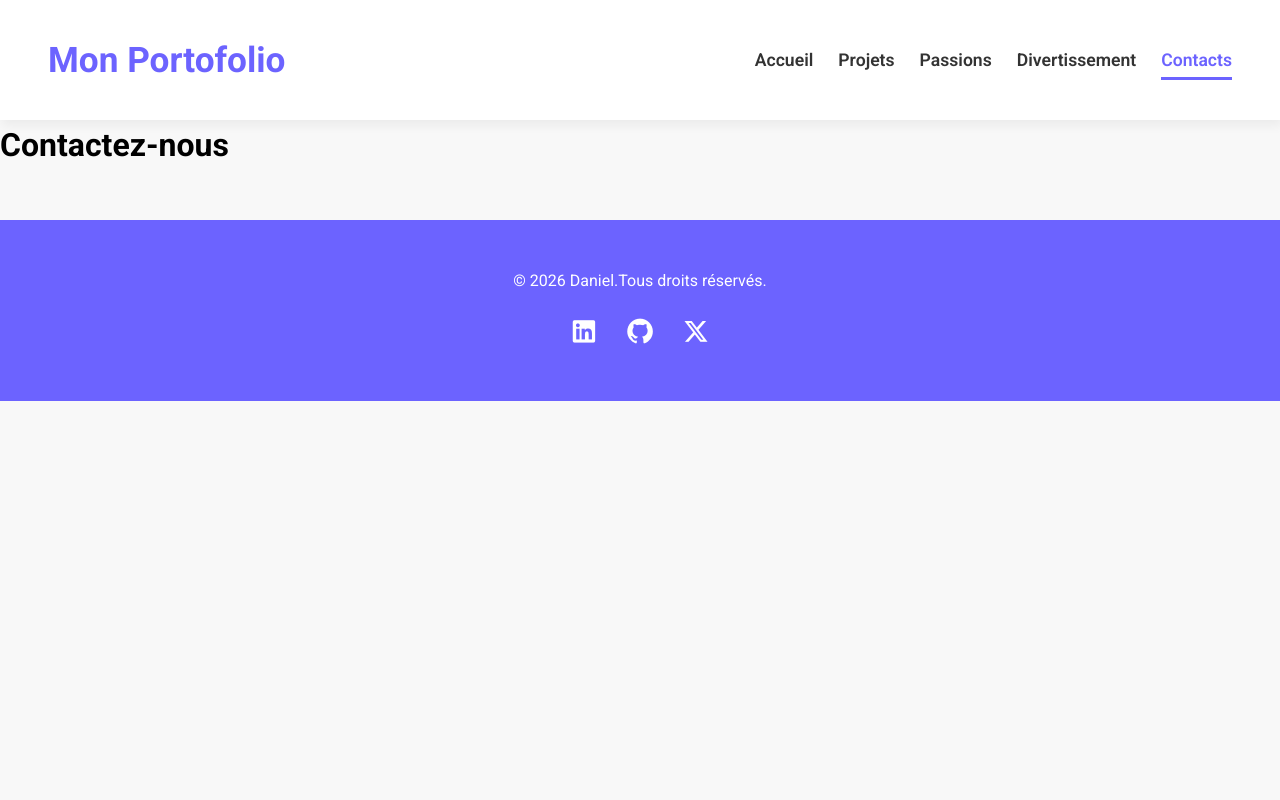
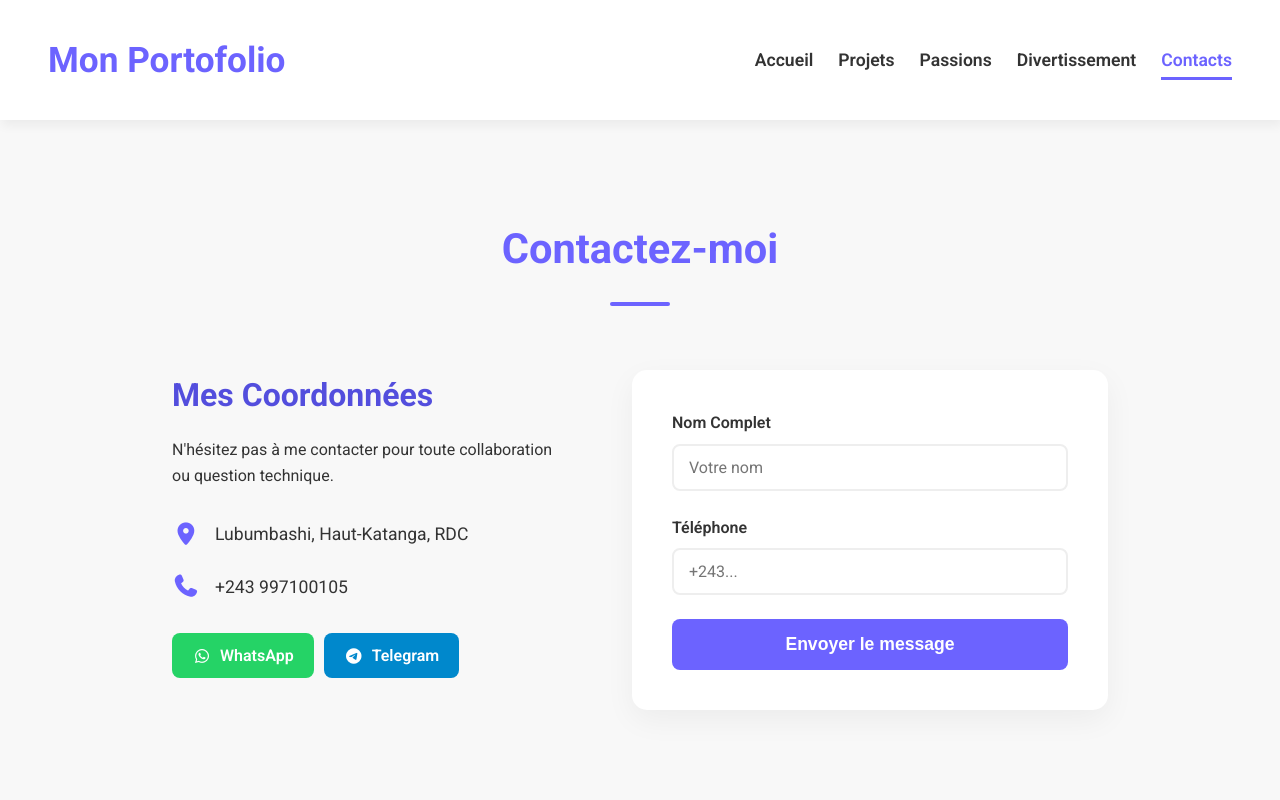
Before and after one commit to nawejmugalu/Mon-Portfolio-2026, a plain HTML site: page contact.html in a window 1280 px wide. Shown: the top 800 px of the page. Drawn offline with Linux system fonts and the light colour scheme.

Commit message:
Création et styllisation de la page contact

```diff
--- a/CSS/style.css
+++ b/CSS/style.css
@@ -338,3 +338,137 @@ footer a:hover{
         margin: 4rem auto;
     }
 }
+
+/* --- STYLE PAGE CONTACT --- */
+
+.section-contact {
+    max-width: 1000px;
+    margin: 6rem auto;
+    padding: 0 2rem;
+}
+
+.contact-wrapper {
+    display: flex;
+    gap: 4rem;
+    margin-top: 4rem;
+    align-items: flex-start;
+}
+
+/* Infos de contact */
+.contact-info {
+    flex: 1;
+}
+
+.contact-info h3 {
+    font-size: 2rem;
+    color: var(--violet-fonce);
+    margin-bottom: 1rem;
+}
+
+.contact-info p {
+    margin-bottom: 2rem;
+    color: var(--gris-très-fonce);
+}
+
+.info-item {
+    display: flex;
+    align-items: center;
+    gap: 15px;
+    margin-bottom: 1.5rem;
+    font-size: 1.1rem;
+    color: var(--gris-très-fonce);
+}
+
+.info-item i {
+    color: var(--violet-doux);
+    font-size: 1.4rem;
+}
+
+/* Boutons WhatsApp / Telegram */
+.social-contact {
+    display: flex;
+    gap: 10px;
+    margin-top: 2rem;
+}
+
+.btn-social {
+    text-decoration: none;
+    padding: 10px 20px;
+    border-radius: 8px;
+    color: white;
+    font-weight: 600;
+    display: flex;
+    align-items: center;
+    gap: 8px;
+    transition: transform 0.2s ease;
+}
+
+.whatsapp { background-color: #25D366; }
+.telegram { background-color: #0088cc; }
+
+.btn-social:hover {
+    transform: translateY(-3px);
+    opacity: 0.9;
+}
+
+/* Formulaire */
+.contact-form-container {
+    flex: 1;
+    background: white;
+    padding: 2.5rem;
+    border-radius: 15px;
+    box-shadow: 0 10px 30px rgba(0,0,0,0.05);
+}
+
+.form-group {
+    margin-bottom: 1.5rem;
+}
+
+.form-group label {
+    display: block;
+    margin-bottom: 8px;
+    font-weight: 600;
+    color: var(--gris-très-fonce);
+}
+
+.form-group input {
+    width: 100%;
+    padding: 12px 15px;
+    border: 2px solid var(--gris-clair);
+    border-radius: 8px;
+    font-family: inherit;
+    font-size: 1rem;
+    transition: border-color 0.3s ease;
+}
+
+.form-group input:focus {
+    outline: none;
+    border-color: var(--violet-doux);
+}
+
+.submit-btn {
+    width: 100%;
+    background-color: var(--violet-doux);
+    color: white;
+    border: none;
+    padding: 15px;
+    border-radius: 8px;
+    font-size: 1.1rem;
+    font-weight: 600;
+    cursor: pointer;
+    transition: background 0.3s ease;
+}
+
+.submit-btn:hover {
+    background-color: var(--violet-fonce);
+}
+
+/* Responsive Contact */
+@media (max-width: 768px) {
+    .contact-wrapper {
+        flex-direction: column;
+    }
+    .social-contact {
+        flex-wrap: wrap;
+    }
+}
--- a/contact.html
+++ b/contact.html
@@ -26,7 +26,49 @@
         </nav>
     </header>
     <main>
-        <h1>Contactez-nous</h1>
+        <section class="section-contact">
+            <h2>Contactez-moi</h2>
+
+            <div class="contact-wrapper">
+                <div class="contact-info">
+                    <h3>Mes Coordonnées</h3>
+                    <p>N'hésitez pas à me contacter pour toute collaboration ou question technique.</p>
+
+                    <div class="info-item">
+                        <i class="fa-solid fa-location-dot"></i>
+                        <span>Lubumbashi, Haut-Katanga, RDC</span>
+                    </div>
+
+                    <div class="info-item">
+                        <i class="fa-solid fa-phone"></i>
+                        <span>+243 997100105</span>
+                    </div>
+
+                    <div class="social-contact">
+                        <a href="https://wa.me/243997100105" target="_blank" class="btn-social whatsapp">
+                            <i class="fa-brands fa-whatsapp"></i> WhatsApp
+                        </a>
+                        <a href="https://t.me/+243997100105" target="_blank" class="btn-social telegram">
+                            <i class="fa-brands fa-telegram"></i> Telegram
+                        </a>
+                    </div>
+                </div>
+
+                <div class="contact-form-container">
+                    <form action="#" class="contact-form">
+                        <div class="form-group">
+                            <label for="nom">Nom Complet</label>
+                            <input type="text" id="nom" name="nom" placeholder="Votre nom" required>
+                        </div>
+                        <div class="form-group">
+                            <label for="telephone">Téléphone</label>
+                            <input type="tel" id="telephone" name="telephone" placeholder="+243..." required>
+                        </div>
+                        <button type="submit" class="submit-btn">Envoyer le message</button>
+                    </form>
+                </div>
+            </div>
+        </section>
     </main>
     <footer>
         <div>
```
